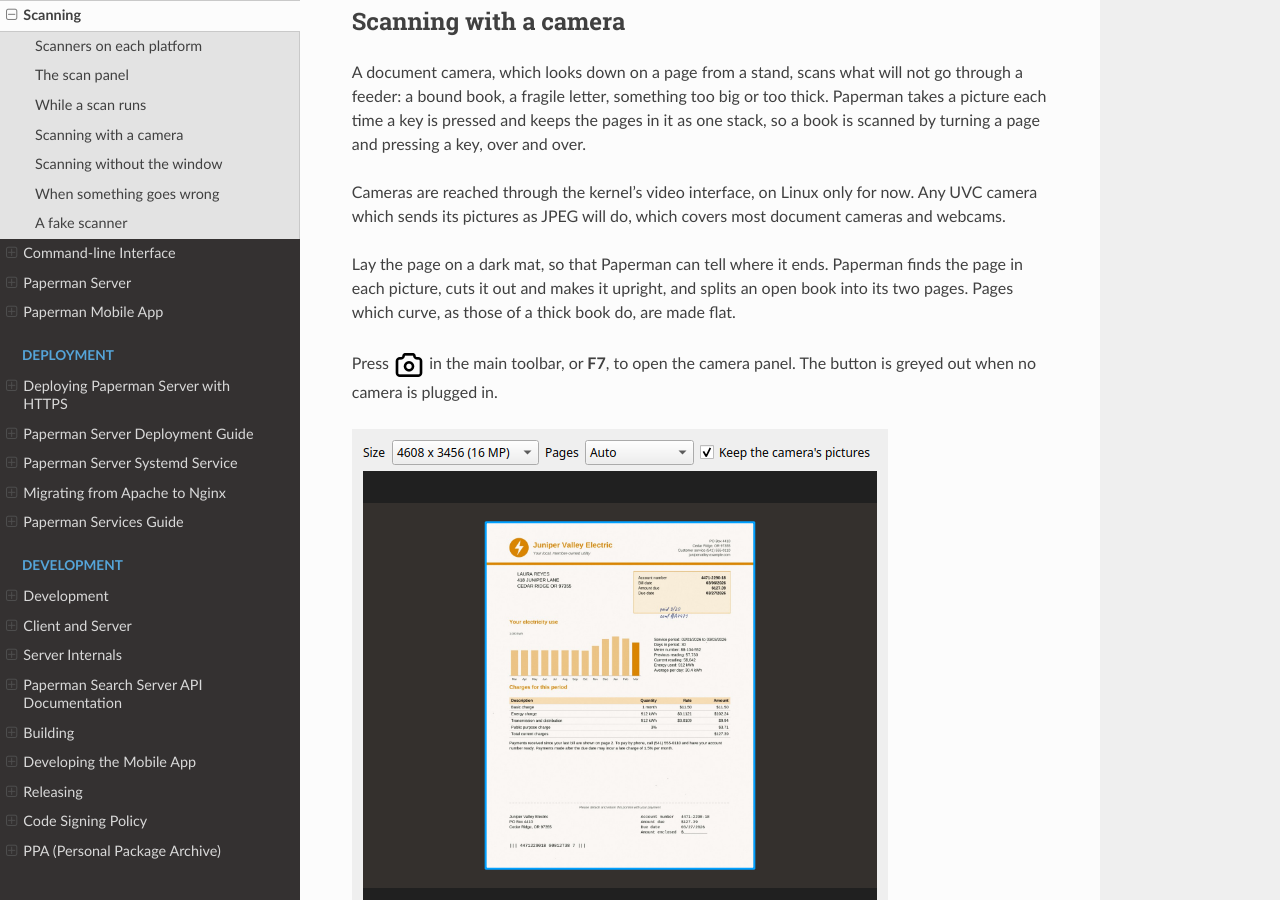
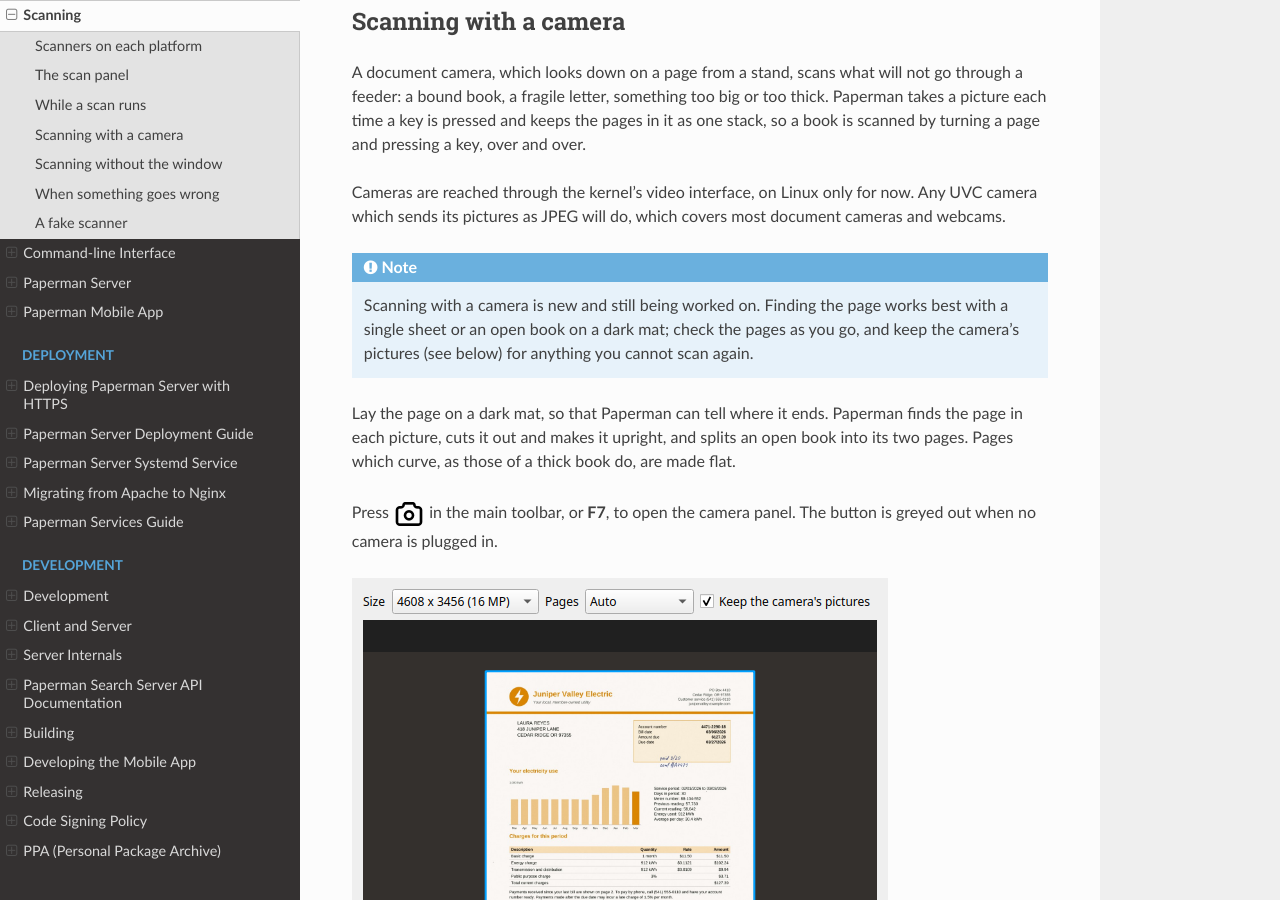
Before and after one commit to sjg20/paperman, a Sphinx documentation site: the page built from doc/scanning.rst, in a window 1280 px wide and 900 px high, scrolled down 2543 px. Built offline with Sphinx 7.4.7 and the Read the Docs theme 3.1.0, drawn with Linux system fonts in a browser that asks for light colours.

Commit message:
doc: Say that scanning with a camera is still new
The user guide describes scanning with a camera as it does the rest,
but it has had far less use and does not yet find every page well.

Add a note saying so, with what works best and how to keep the camera's
own pictures in case a page comes out wrong.

Co-developed-by: Claude Fable 5.2 <noreply@anthropic.com>
Claude-Session: https://claude.ai/code/session_01BxfLL7T8McSpFMMxYekitE

```diff
--- a/doc/scanning.rst
+++ b/doc/scanning.rst
@@ -136,6 +136,13 @@ turning a page and pressing a key, over and over.
 Cameras are reached through the kernel's video interface, on Linux only
 for now. Any UVC camera which sends its pictures as JPEG will do, which
 covers most document cameras and webcams.
+
+.. note::
+
+   Scanning with a camera is new and still being worked on. Finding the
+   page works best with a single sheet or an open book on a dark mat;
+   check the pages as you go, and keep the camera's pictures (see below)
+   for anything you cannot scan again.
 
 Lay the page on a dark mat, so that Paperman can tell where it ends.
 Paperman finds the page in each picture, cuts it out and makes it
```
